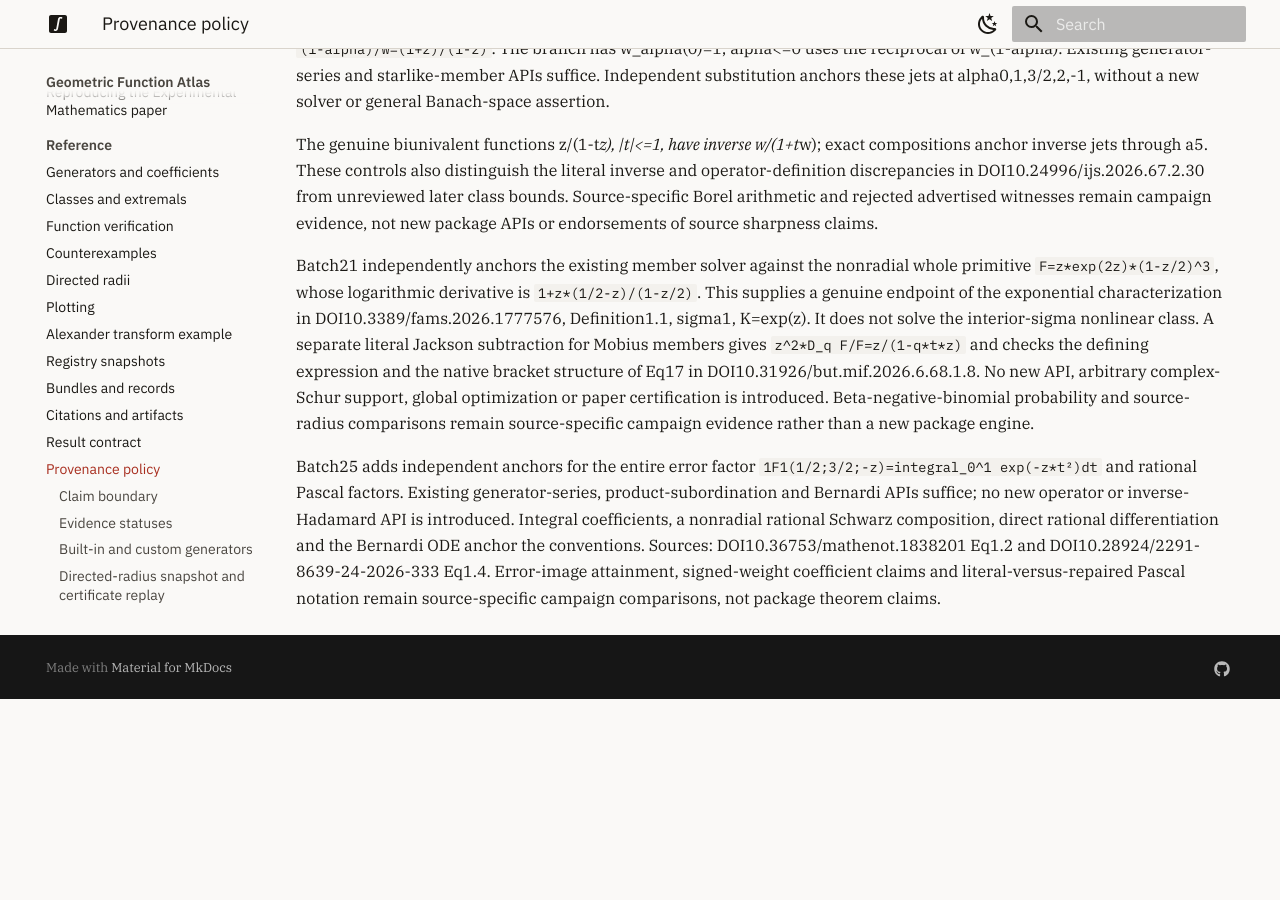
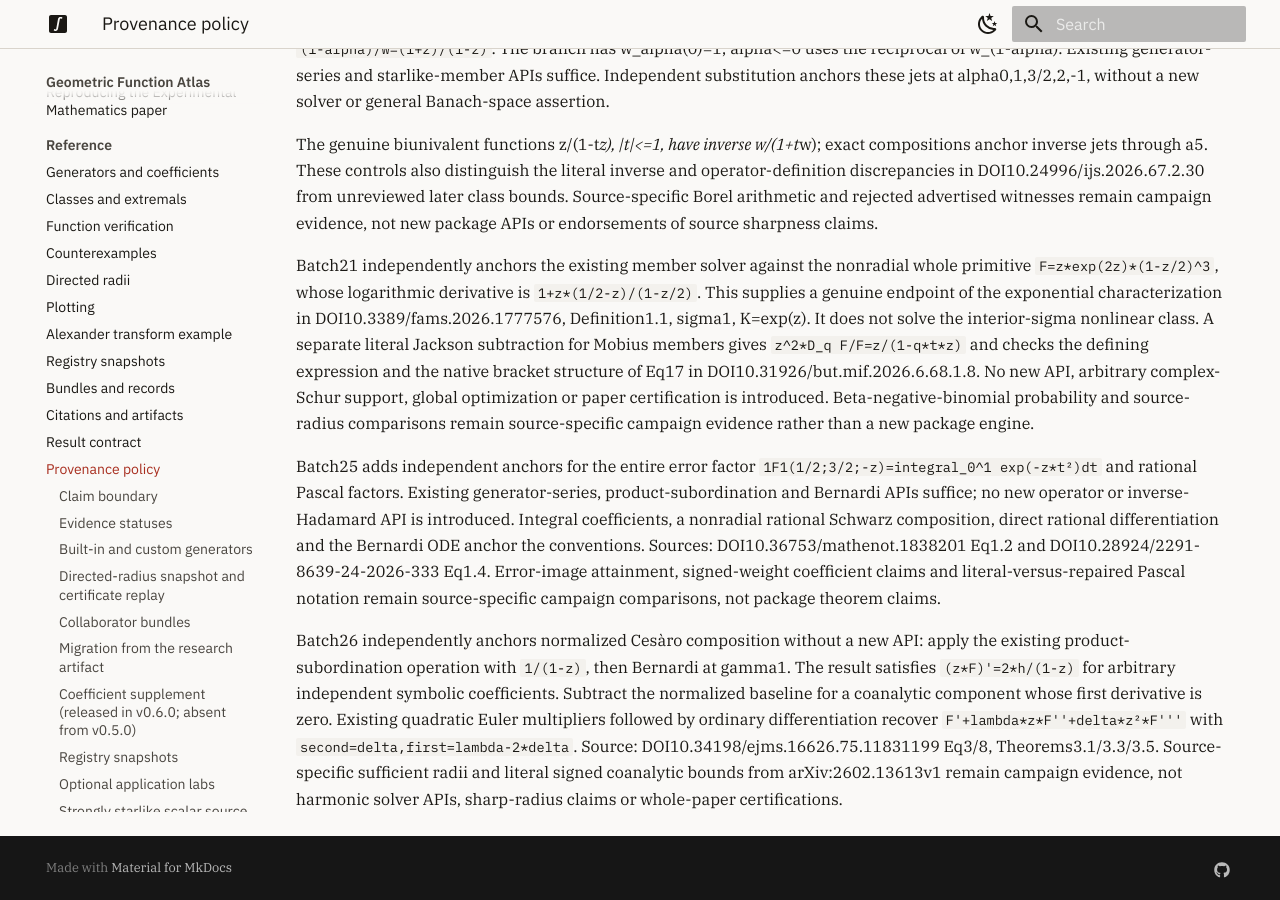
Before and after one commit to Prasanna28Devadiga/geometric-function-atlas, an MkDocs documentation site: the page built from docs/PROVENANCE.md, in a window 1280 px wide and 900 px high, scrolled down 7659 px. Built offline with MkDocs 1.6.1 and Material for MkDocs 9.7.7, drawn with Linux system fonts in a browser that asks for light colours; before the commit the page ends 8358 px from its top, so only the background shows below that.

Commit message:
test: anchor normalized Cesaro composition and differential weights

```diff
--- a/docs/PROVENANCE.md
+++ b/docs/PROVENANCE.md
@@ -418,3 +418,15 @@
 Eq1.2 and DOI10.28924/2291-8639-24-2026-333 Eq1.4. Error-image attainment,
 signed-weight coefficient claims and literal-versus-repaired Pascal notation
 remain source-specific campaign comparisons, not package theorem claims.
+
+Batch26 independently anchors normalized Cesàro composition without a new API:
+apply the existing product-subordination operation with `1/(1-z)`, then
+Bernardi at gamma1. The result satisfies `(z*F)'=2*h/(1-z)` for arbitrary
+independent symbolic coefficients. Subtract the normalized baseline for a
+coanalytic component whose first derivative is zero. Existing quadratic Euler
+multipliers followed by ordinary differentiation recover
+`F'+lambda*z*F''+delta*z²*F'''` with `second=delta,first=lambda-2*delta`.
+Source: DOI10.34198/ejms.16626.75.11831199 Eq3/8, Theorems3.1/3.3/3.5.
+Source-specific sufficient radii and literal signed coanalytic bounds from
+arXiv:2602.13613v1 remain campaign evidence, not harmonic solver APIs,
+sharp-radius claims or whole-paper certifications.
```
Also changed, not shown: 1 other file.
